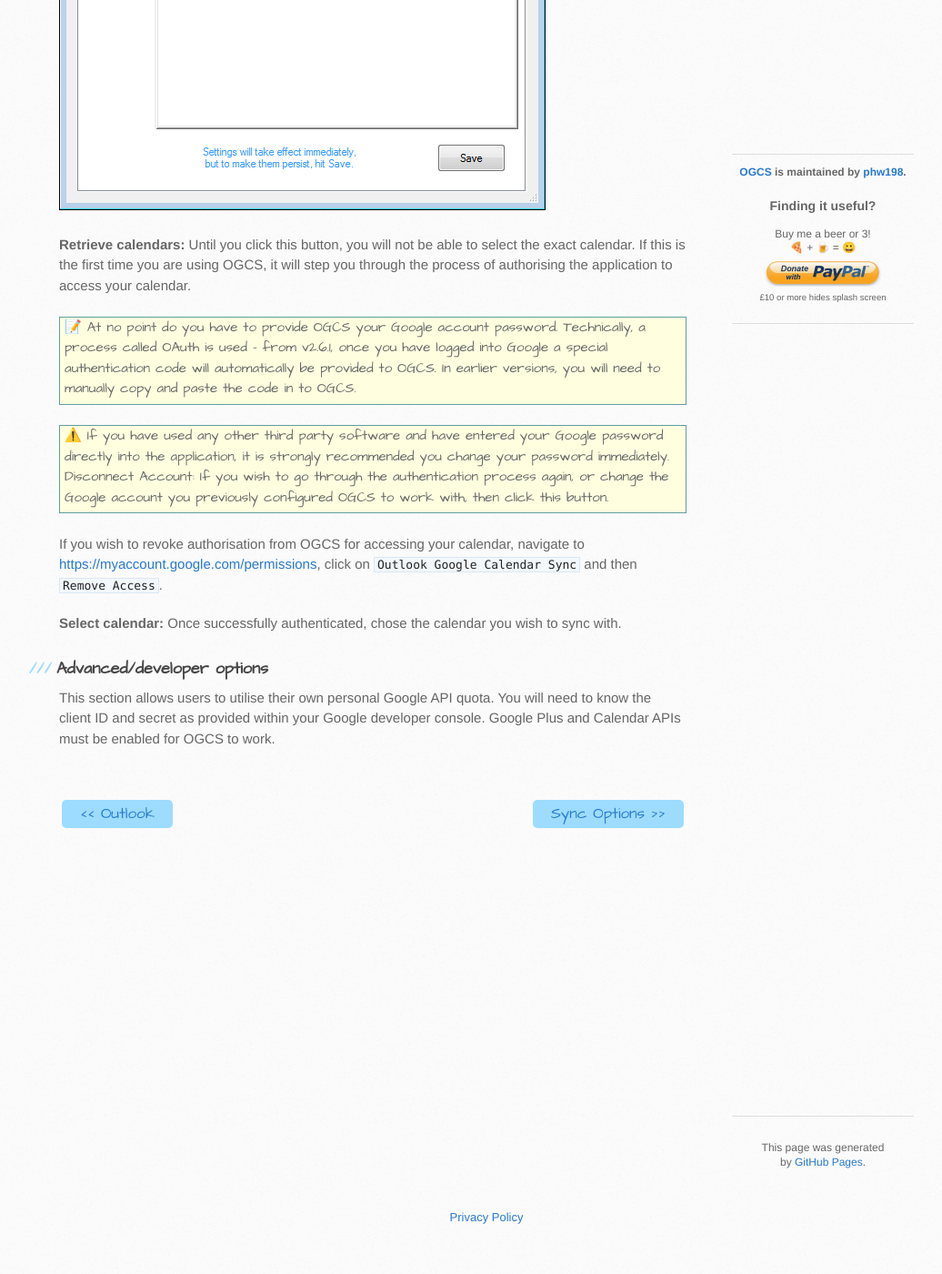
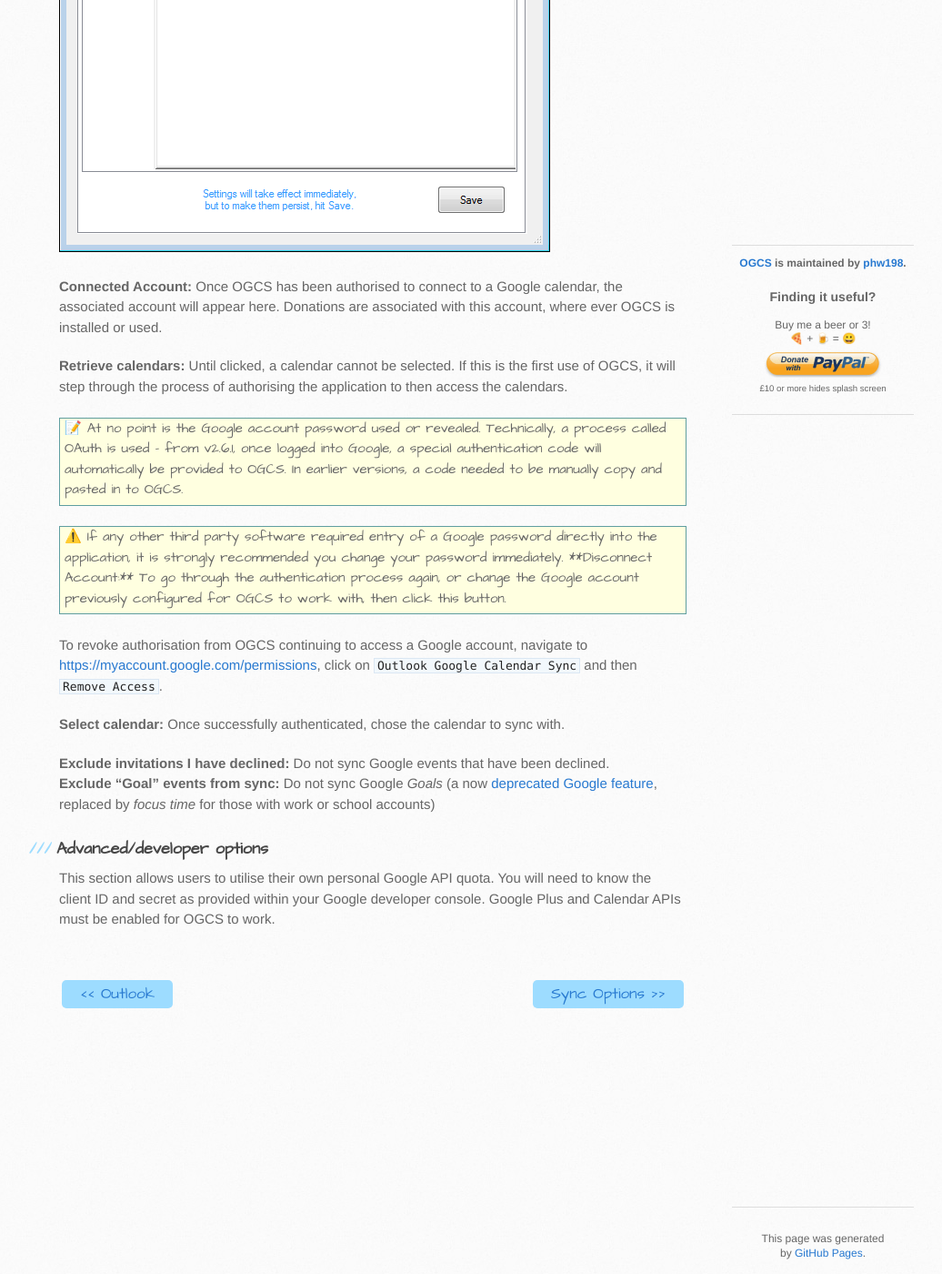
Before and after one commit to phw198/OutlookGoogleCalendarSync, a Jekyll site: the page built from guide/google.md, in a window 1280 px wide and 1400 px high, scrolled down 854 px. Shown: the whole window at 91% size, without its empty margins (105-1141 px from the left). Built offline with Jekyll 4.4.1, drawn with Linux system fonts in a browser that asks for light colours; emoji names are drawn with the system emoji font; comment, search, counter and statistics services are not loaded; before the commit the page ends 2224 px from its top, so only the background shows below that.

Commit message:
User guide updated to v2.9.6 Twitter box dimensions fixed. #1466

```diff
--- a/_layouts/default.html
+++ b/_layouts/default.html
@@ -69,10 +69,10 @@
           <br/>
 
           <h1 style="margin-top:0px; text-align:center; font-family: 'Architects Daughter', 'Helvetica Neue', Helvetica, Arial, serif;">Tweets</h1>
-          <div style="display: inline-block; height: 155px;"></div>
+          <div style="display: inline-block; height: 255px;"></div>
 
-          <span id="foobar" style="position:absolute; clip: rect(44px,220px,204px,0px); margin-top: -60px;">
-            <a class="twitter-timeline" data-width="220" data-height="250" href="https://twitter.com/OGcalsync?ref_src=twsrc%5Etfw">Tweets by OGcalsync</a>
+          <span id="foobar" style="position:absolute; clip: rect(73px,220px,350px,0px); margin-top: -90px;">
+            <a class="twitter-timeline" data-width="220" data-height="350" href="https://twitter.com/OGcalsync?ref_src=twsrc%5Etfw">Tweets by OGcalsync</a>
             <script async src="https://platform.twitter.com/widgets.js" charset="utf-8"></script>
           </span>
 
--- a/guide/google.md
+++ b/guide/google.md
@@ -14,16 +14,22 @@ This is where you configure the Google calendar you wish to sync.
 
 ![Google Settings Screenshot](google.png)
 
-**Retrieve calendars:** Until you click this button, you will not be able to select the exact calendar. If this is the first time you are using OGCS, it will step you through the process of authorising the application to access your calendar.
+**Connected Account:** Once OGCS has been authorised to connect to a Google calendar, the associated account will appear here. Donations are associated with this account, where ever OGCS is installed or used.
+
+**Retrieve calendars:** Until clicked, a calendar cannot be selected. If this is the first use of OGCS, it will step through the process of authorising the application to then access the calendars.
 <br/>
-<div class="tip">:memo: At no point do you have to provide OGCS your Google account password. Technically, a process called OAuth is used - from v2.6.1, once you have logged into Google a special authentication code will automatically be provided to OGCS. In earlier versions, you will need to manually copy and paste the code in to OGCS.</div>
+<div class="tip">:memo: At no point is the Google account password used or revealed. Technically, a process called OAuth is used - from v2.6.1, once logged into Google, a special authentication code will automatically be provided to OGCS. In earlier versions, a code needed to be manually copy and pasted in to OGCS.</div>
 <br/>
-<div class="tip">:warning: If you have used any other third party software and have entered your Google password directly into the application, it is strongly recommended you change your password immediately.
-Disconnect Account: If you wish to go through the authentication process again, or change the Google account you previously configured OGCS to work with, then click this button.</div>
+<div class="tip">:warning: If any other third party software required entry of a Google password directly into the application, it is strongly recommended you change your password immediately.
+
+**Disconnect Account:** To go through the authentication process again, or change the Google account previously configured for OGCS to work with, then click this button.</div>
 <br/>
-If you wish to revoke authorisation from OGCS for accessing your calendar, navigate to [https://myaccount.google.com/permissions](https://myaccount.google.com/permissions), click on `Outlook Google Calendar Sync` and then `Remove Access`.
+To revoke authorisation from OGCS continuing to access a Google account, navigate to [https://myaccount.google.com/permissions](https://myaccount.google.com/permissions), click on `Outlook Google Calendar Sync` and then `Remove Access`.
 
-**Select calendar:** Once successfully authenticated, chose the calendar you wish to sync with.
+**Select calendar:** Once successfully authenticated, chose the calendar to sync with.
+
+**Exclude invitations I have declined:** Do not sync Google events that have been declined.
+**Exclude "Goal" events from sync:** Do not sync Google _Goals_ (a now [deprecated Google feature](https://support.google.com/calendar/answer/12207659), replaced by _focus time_ for those with work or school accounts)
 
 ### Advanced/developer options
 This section allows users to utilise their own personal Google API quota. You will need to know the client ID and secret as provided within your Google developer console. Google Plus and Calendar APIs must be enabled for OGCS to work.
```
Also changed, not shown: guide/appbehaviour.md (+7 -4 lines), guide/outlook.md (+2 -0 lines), guide/settings.md (+5 -0 lines), guide/syncoptions.md (+29 -14 lines), guide/google.png, guide/options-appbehaviour.png, guide/options-how-more.png, guide/options-how-regex.png, guide/options.png, guide/outlook.png.
